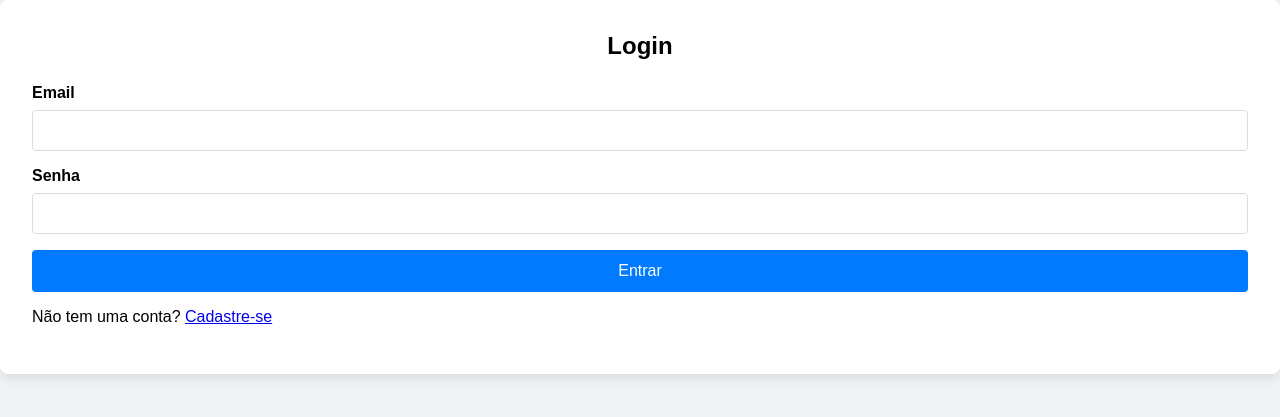
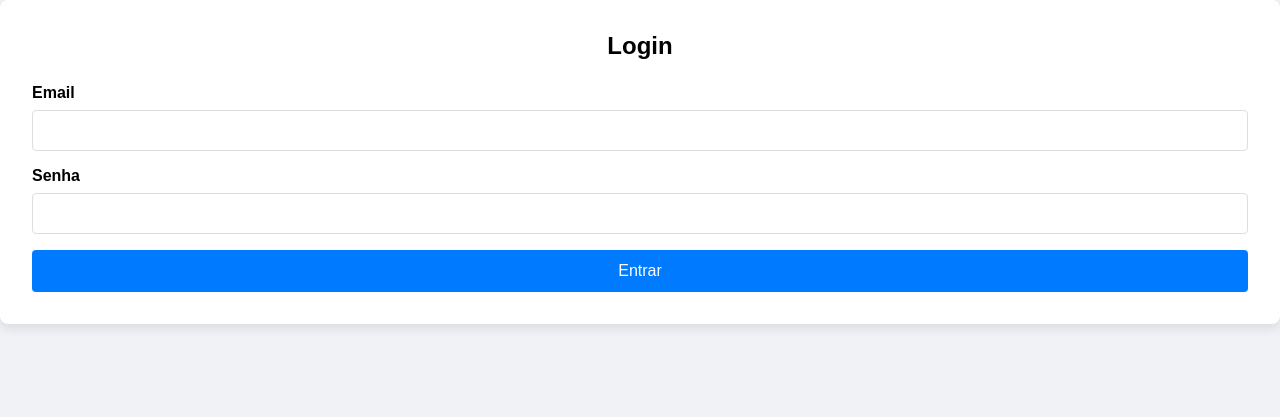
Before and after one commit to WesleyJorgeSA/LoginEmpresa, a Flask app: page / in a window 1280 px wide. Shown: the top 417 px of the page. Run offline with Flask 3, Linux system fonts and the light colour scheme.

Commit message:
sem o cadastro do inicio

```diff
--- a/templates/index.html
+++ b/templates/index.html
@@ -22,10 +22,6 @@
             <button type="submit">Entrar</button>
             <p id="login-mensagem" class="mensagem"></p>
         </form>
-
-        <p class="link-rodape">
-            Não tem uma conta? <a href="cadastro.html">Cadastre-se</a>
-        </p>
     </div>
 
     <script src="/static/script-v2.js"></script>
```
